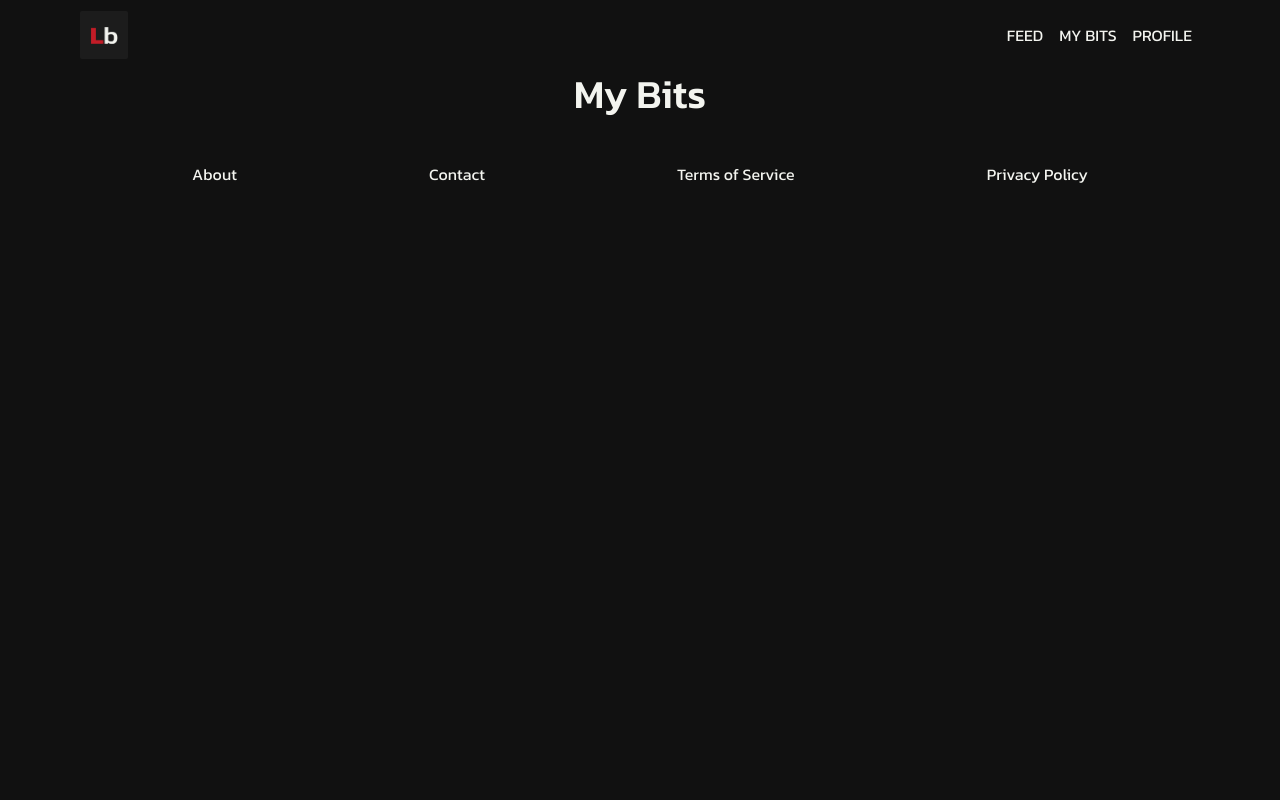
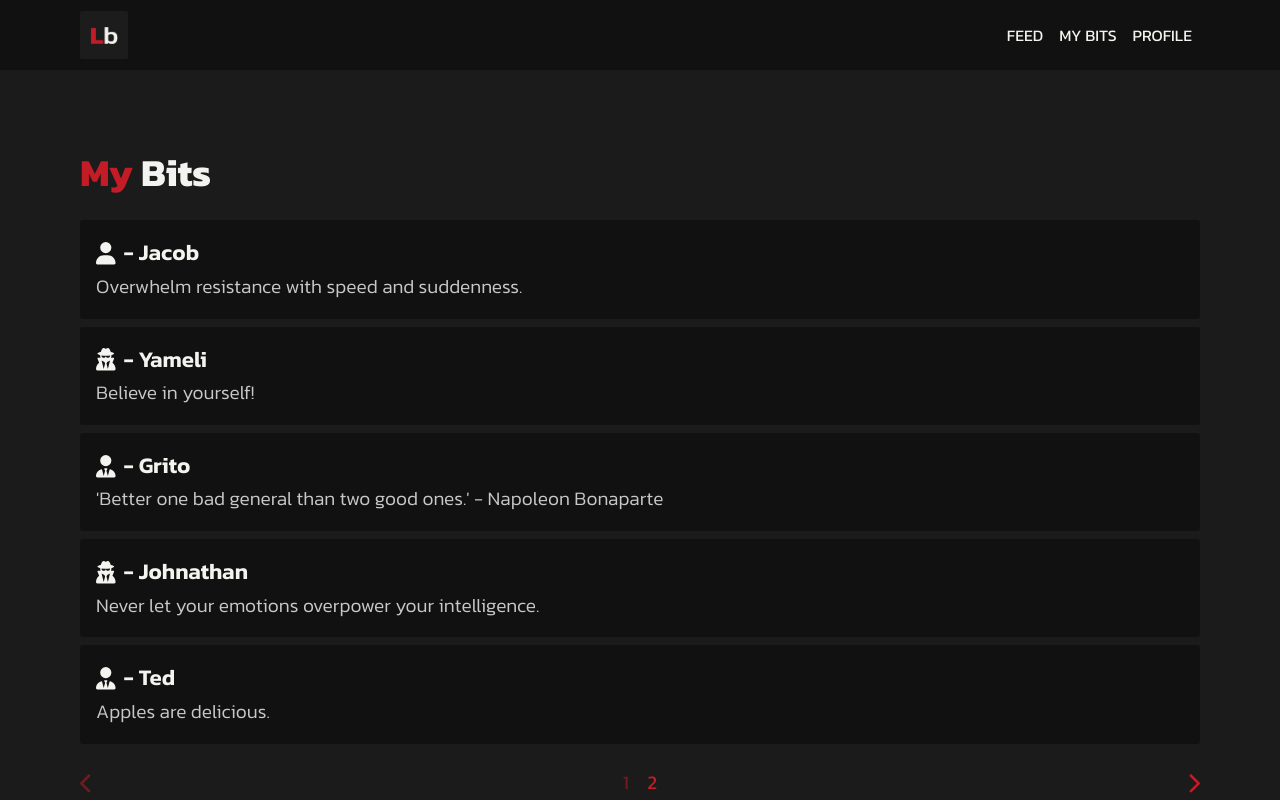
Before and after one commit to JacobBowlware/LimitedBits, a React (Create React App) app in the folder client/limited-bits/: page /my-bits in a window 1280 px wide. Shown: the top 800 px of the page. Built offline with nearby package versions, Linux system fonts and the light colour scheme.

Commit message:
Convert Feed element into re-usable component; Add 'My Bits' page.

```diff
--- a/client/limited-bits/src/App.tsx
+++ b/client/limited-bits/src/App.tsx
@@ -34,7 +34,8 @@ import ProtectedRoutes from './components/ProtectedRoutes';
 /*
  TODO:
  - Conditionally change header for authed users - DONE
- - Implement the 'Create Bit' popup form on button click.
+ - Implement the 'Create Bit' popup form on button click - DONE
+ - Add 'Username' field to Sign Up page.
  - Implement Profile page.
  - Implement 'My Bits' page.
  - Start Backend development.
--- /dev/null
+++ b/client/limited-bits/src/components/FeedList.tsx
@@ -0,0 +1,99 @@
+import { useEffect, useState } from "react";
+
+// Font Awesome Icons
+import { IconProp } from "@fortawesome/fontawesome-svg-core";
+import { faChevronLeft, faChevronRight } from "@fortawesome/free-solid-svg-icons";
+import { FontAwesomeIcon } from "@fortawesome/react-fontawesome";
+
+// Components
+import FeedCard from "./common/FeedCard";
+
+interface FeedCardProps {
+    username: string;
+    body: string;
+    icon: IconProp;
+    id?: number;
+}
+
+interface FeedListProps {
+    feedItems: FeedCardProps[][];
+}
+
+const FeedList = ({ feedItems }: FeedListProps) => {
+    const [feedIndex, setFeedIndex] = useState<number>(0);
+    const [feedLength, setFeedLength] = useState<number>(feedItems.length);
+
+    useEffect(() => {
+        // Initially the 0 index number should be highlighted, with the left chevron disabled as well.
+        const leftFeedBtn = document.getElementById("feed-left-chevron");
+        const feedNumBtns = document.getElementsByClassName("auth-home-feed-footer-nav__number");
+
+        leftFeedBtn?.classList.add("link-null");
+        feedNumBtns[0].classList.add("link-null");
+    }, []);
+
+    // Handles all feed index changes & updates styling accordingly.
+    const handleFeedIndexChange = (index: number) => {
+        setFeedIndex(index);
+
+        const leftFeedBtn = document.getElementById("feed-left-chevron");
+        const rightFeedBtn = document.getElementById("feed-right-chevron");
+
+        leftFeedBtn?.classList?.remove("link-null");
+        rightFeedBtn?.classList?.remove("link-null");
+
+        if (index === 0)
+            leftFeedBtn?.classList?.add("link-null");
+        else if (index === feedLength - 1)
+            rightFeedBtn?.classList?.add("link-null");
+
+        const feedNumBtns = document.getElementsByClassName("auth-home-feed-footer-nav__number");
+        for (let i = 0; i < feedNumBtns.length; i++)
+            feedNumBtns[i].classList?.remove("link-null");
+
+        feedNumBtns[index].classList?.add("link-null");
+    }
+
+    return (
+        <div className="auth-home-feed">
+            {
+                feedItems[feedIndex].map((data, key) => {
+                    if (key >= 5) {
+                        return;
+                    }
+
+                    return (
+                        <FeedCard key={key} icon={data.icon} body={data.body} username={data.username} />
+                    )
+                })}
+            <div className="auth-home-feed-footer">
+                <FontAwesomeIcon icon={faChevronLeft}
+                    id="feed-left-chevron"
+                    className="link auth-home-feed-footer__icon" onClick={() => {
+                        if (feedIndex > 0)
+                            handleFeedIndexChange(feedIndex - 1);
+                    }} />
+                <div className="auth-home-feed-footer-nav">
+                    {
+                        feedItems.map((data, key) => {
+                            return (
+                                <button onClick={() => handleFeedIndexChange(key)} className="link auth-home-feed-footer-nav__number">
+                                    {key + 1}
+                                </button>
+                            )
+                        })
+                    }
+                </div>
+                <FontAwesomeIcon icon={faChevronRight}
+                    id="feed-right-chevron"
+                    className="link auth-home-feed-footer__icon" onClick={() => {
+                        if (feedIndex < 4)
+                            handleFeedIndexChange(feedIndex + 1);
+                    }} />
+            </div>
+        </div>
+    );
+}
+
+export type { FeedCardProps };
+export default FeedList;
--- a/client/limited-bits/src/css/App.css
+++ b/client/limited-bits/src/css/App.css
@@ -194,6 +194,7 @@ html {
 .btn:focus {
   outline: none !important;
   box-shadow: none !important;
+  background-image: linear-gradient(to right, var(--var-secondary), #9E1218);
 }
 
 .link-null {
--- a/client/limited-bits/src/pages/authPages/AuthHome.tsx
+++ b/client/limited-bits/src/pages/authPages/AuthHome.tsx
@@ -1,16 +1,15 @@
 
 import { useEffect, useState } from "react";
-import { Link } from "react-router-dom";
 import PopupForm from "../../components/PopupForm";
 
 // Font Awesome Icons
 import { FontAwesomeIcon } from "@fortawesome/react-fontawesome";
-import { faChevronLeft, faChevronRight, faPlusSquare, faUser, faUserSecret, faUserTie } from "@fortawesome/free-solid-svg-icons";
+import { faChevronLeft, faChevronRight, faUser, faUserSecret, faUserTie } from "@fortawesome/free-solid-svg-icons";
 
 // Components
-import FeedCard from "../../components/common/FeedCard";
+import FeedList, { FeedCardProps } from "../../components/FeedList";
 
-const feedBits = [
+const feedBits: FeedCardProps[][] = [
     [
         {
             id: 1,
@@ -154,40 +153,6 @@ const feedBits = [
 ]
 
 const AuthHome = () => {
-    const feedLength = 5;
-    const [feedIndex, setFeedIndex] = useState<number>(0);
-
-    useEffect(() => {
-        // Initially the 0 index number should be highlighted, with the left chevron disabled as well.
-        const leftFeedBtn = document.getElementById("feed-left-chevron");
-        const feedNumBtns = document.getElementsByClassName("auth-home-feed-footer-nav__number");
-
-        leftFeedBtn?.classList.add("link-null");
-        feedNumBtns[0].classList.add("link-null");
-    }, []);
-
-    // Handles all feed index changes & updates styling accordingly.
-    const handleFeedIndexChange = (index: number) => {
-        setFeedIndex(index);
-
-        const leftFeedBtn = document.getElementById("feed-left-chevron");
-        const rightFeedBtn = document.getElementById("feed-right-chevron");
-
-        leftFeedBtn?.classList.remove("link-null");
-        rightFeedBtn?.classList.remove("link-null");
-
-        if (index === 0)
-            leftFeedBtn?.classList.add("link-null");
-        else if (index === feedLength - 1)
-            rightFeedBtn?.classList.add("link-null");
-
-        const feedNumBtns = document.getElementsByClassName("auth-home-feed-footer-nav__number");
-        for (let i = 0; i < feedNumBtns.length; i++)
-            feedNumBtns[i].classList.remove("link-null");
-
-        feedNumBtns[index].classList.add("link-null");
-    }
-
     return (
         <>
             <div className="section-container section-container-light section-container-tall ">
@@ -206,43 +171,7 @@ const AuthHome = () => {
                         </div>
                     </div>
                     <PopupForm />
-                    <div className="auth-home-feed">
-                        {
-                            feedBits[feedIndex].map((data, key) => {
-                                if (key >= feedLength) {
-                                    return;
-                                }
-
-                                return (
-                                    <FeedCard key={key} icon={data.icon} body={data.body} username={data.username} />
-                                )
-                            })}
-                        <div className="auth-home-feed-footer">
-                            <FontAwesomeIcon icon={faChevronLeft}
-                                id="feed-left-chevron"
-                                className="link auth-home-feed-footer__icon" onClick={() => {
-                                    if (feedIndex > 0)
-                                        handleFeedIndexChange(feedIndex - 1);
-                                }} />
-                            <div className="auth-home-feed-footer-nav">
-                                {
-                                    feedBits.map((data, key) => {
-                                        return (
-                                            <button onClick={() => handleFeedIndexChange(key)} className="link auth-home-feed-footer-nav__number">
-                                                {key + 1}
-                                            </button>
-                                        )
-                                    })
-                                }
-                            </div>
-                            <FontAwesomeIcon icon={faChevronRight}
-                                id="feed-right-chevron"
-                                className="link auth-home-feed-footer__icon" onClick={() => {
-                                    if (feedIndex < 4)
-                                        handleFeedIndexChange(feedIndex + 1);
-                                }} />
-                        </div>
-                    </div>
+                    <FeedList feedItems={feedBits} />
                 </div>
             </div>
         </>
--- a/client/limited-bits/src/pages/authPages/MyBits.tsx
+++ b/client/limited-bits/src/pages/authPages/MyBits.tsx
@@ -1,8 +1,84 @@
+import { faUser, faUserSecret, faUserTie } from "@fortawesome/free-solid-svg-icons";
+import FeedList, { FeedCardProps } from "../../components/FeedList";
+
+const userPosts: FeedCardProps[][] = [
+    [
+        {
+            id: 1,
+            body: "Overwhelm resistance with speed and suddenness.",
+            username: "Jacob",
+            icon: faUser
+        },
+        {
+            id: 2,
+            body: "Believe in yourself!",
+            username: "Yameli",
+            icon: faUserSecret
+        },
+        {
+            id: 3,
+            body: "'Better one bad general than two good ones.' - Napoleon Bonaparte",
+            username: "Grito",
+            icon: faUserTie
+        },
+        {
+            id: 2,
+            body: "Never let your emotions overpower your intelligence.",
+            username: "Johnathan",
+            icon: faUserSecret
+        },
+        {
+            id: 3,
+            body: "Apples are delicious.",
+            username: "Ted",
+            icon: faUserTie
+        },
+    ],
+    [
+        {
+            id: 6,
+            body: "WOWOWOW",
+            username: "JOJOJOOJ",
+            icon: faUser
+        },
+        {
+            id: 7,
+            body: "Believe in yourself!",
+            username: "Yameli",
+            icon: faUserSecret
+        },
+        {
+            id: 8,
+            body: "'Better one bad general than two good ones.' - Napoleon Bonaparte",
+            username: "Grito",
+            icon: faUserTie
+        },
+        {
+            id: 9,
+            body: "Never let your emotions overpower your intelligence.",
+            username: "Johnathan",
+            icon: faUserSecret
+        },
+        {
+            id: 10,
+            body: "Apples are delicious.",
+            username: "Ted",
+            icon: faUserTie
+        },
+    ]
+];
 
 const MyBits = () => {
     return (
-        <div>
-            <h1>My Bits</h1>
+        <div className="section-container section-container-light section-container-tall">
+            <div className="section-container__item">
+                <div className="auth-home-header-container">
+                    <h1 className="section-container__header">
+                        <span className="text-highlight">My</span> Bits
+                    </h1>
+                </div>
+                <FeedList feedItems={userPosts} />
+            </div>
         </div>
     );
 }
```
